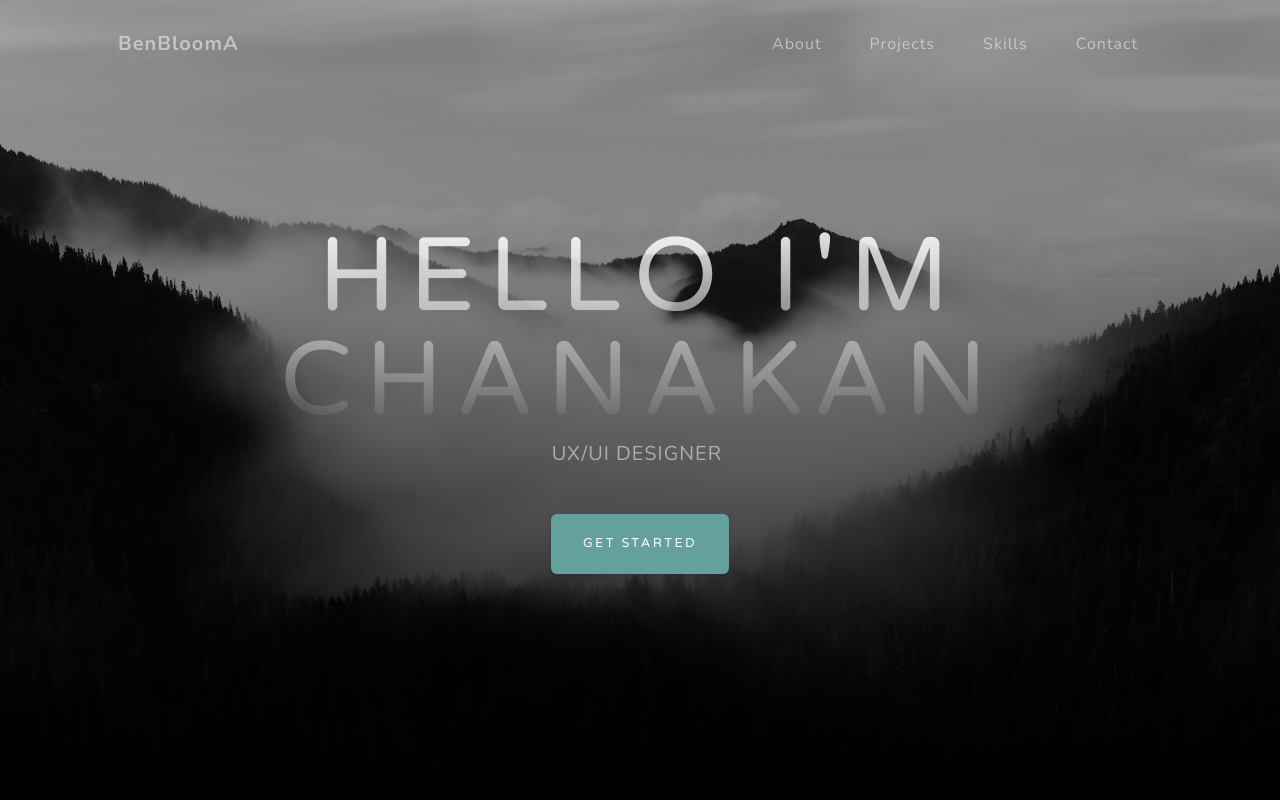
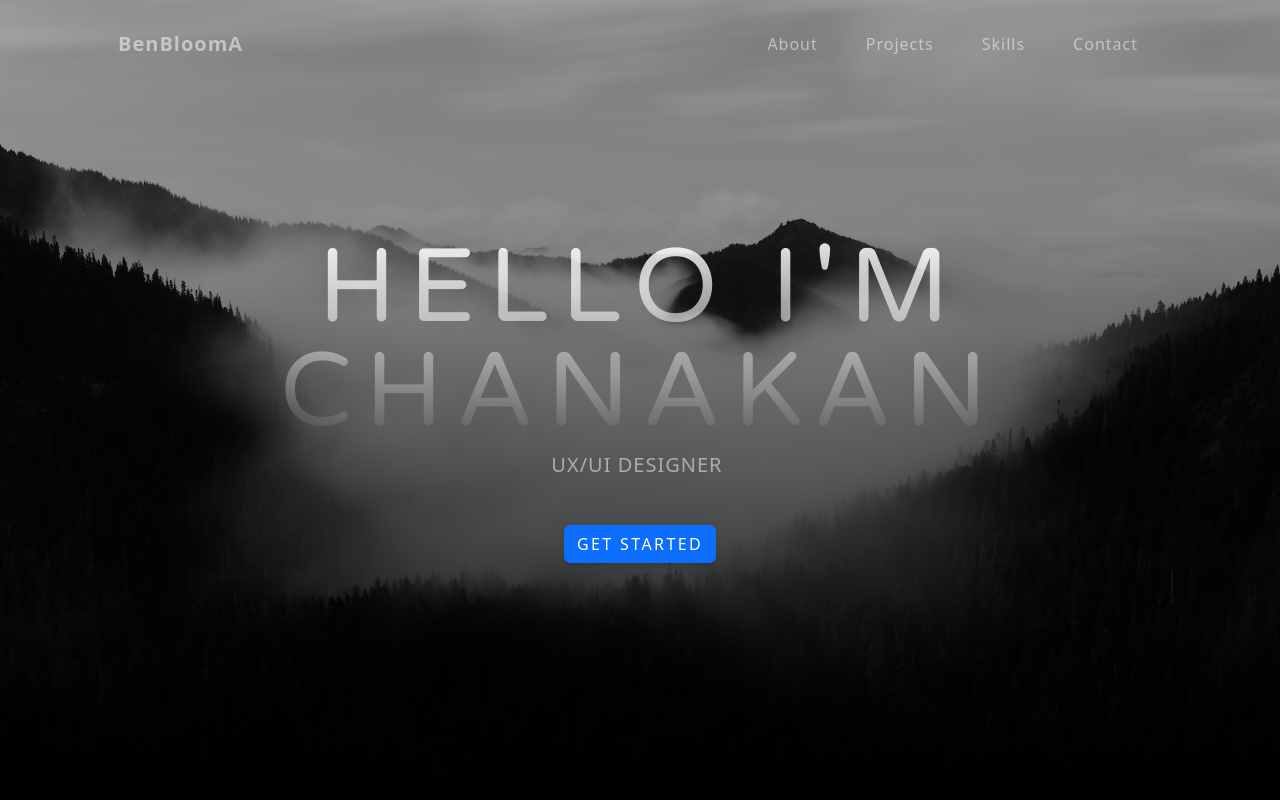
Before and after one commit to Chanakan369/-66022512.io, a website: page index.html in a window 1280 px wide. Shown: the top 800 px of the page. Drawn offline with nearby package versions, Linux system fonts and the light colour scheme; files whose address does not match are found by name.

Commit message:
Update index.html

```diff
--- a/index.html
+++ b/index.html
@@ -239,8 +239,9 @@
         <!-- Footer-->
         <footer class="footer bg-black small text-center text-white-50"><div class="container px-4 px-lg-5">Copyright &copy; Your Website 2023</div></footer>
         <!-- Bootstrap core JS-->
-        <script src="https://cdn.jsdelivr.net/npm/bootstrap@5.2.3/dist/js/bootstrap.bundle.min.js"></script>
-        <!-- Core theme JS-->
+        <link href="https://cdn.jsdelivr.net/npm/bootstrap@5.3.0/dist/css/bootstrap.min.css" rel="stylesheet">
+        <script src="https://cdn.jsdelivr.net/npm/bootstrap@5.3.0/dist/js/bootstrap.bundle.min.js"></script>
+
         <script src="js/scripts.js"></script>
         <!-- * * * * * * * * * * * * * * * * * * * * * * * * * * * * * * * * * * * * * * * *-->
         <!-- * *                               SB Forms JS                               * *-->
```
